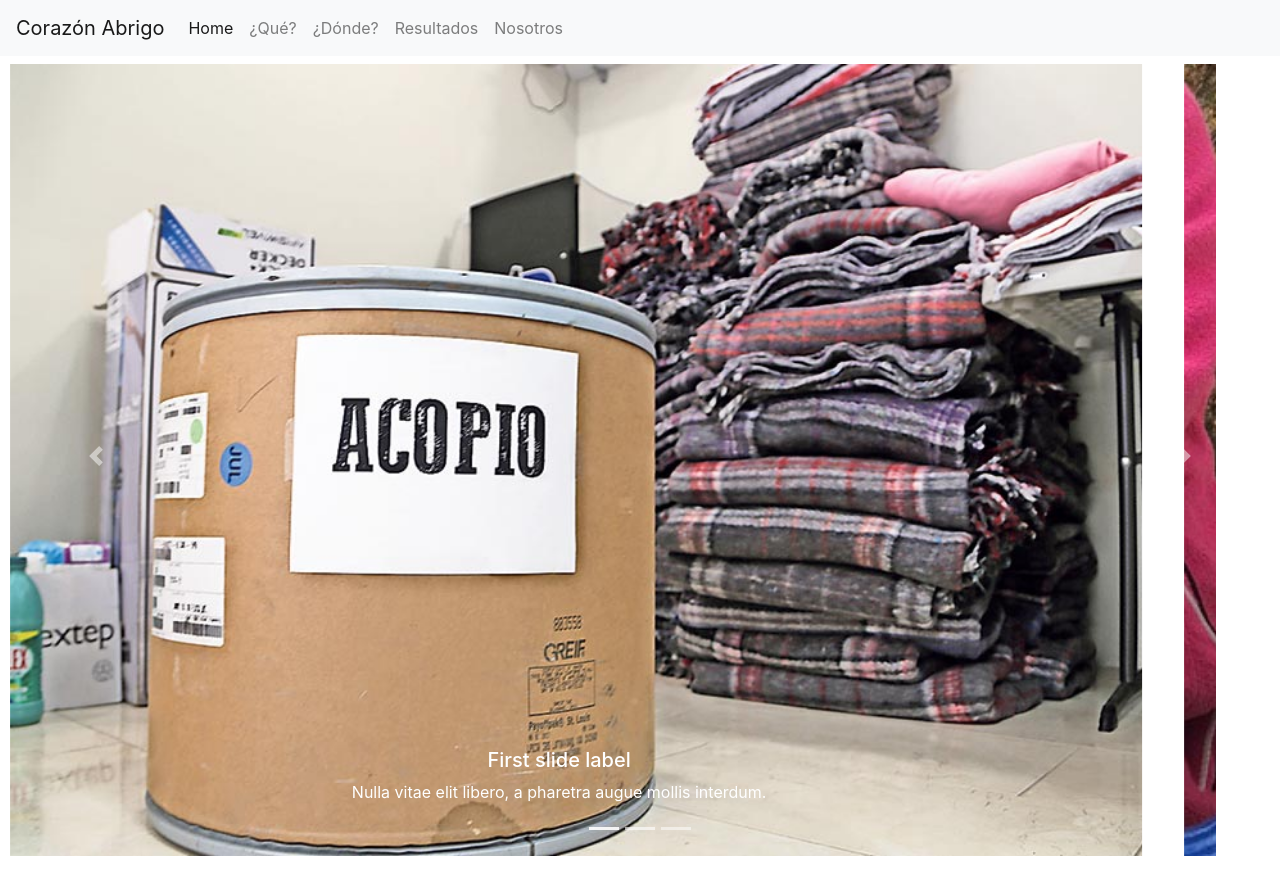
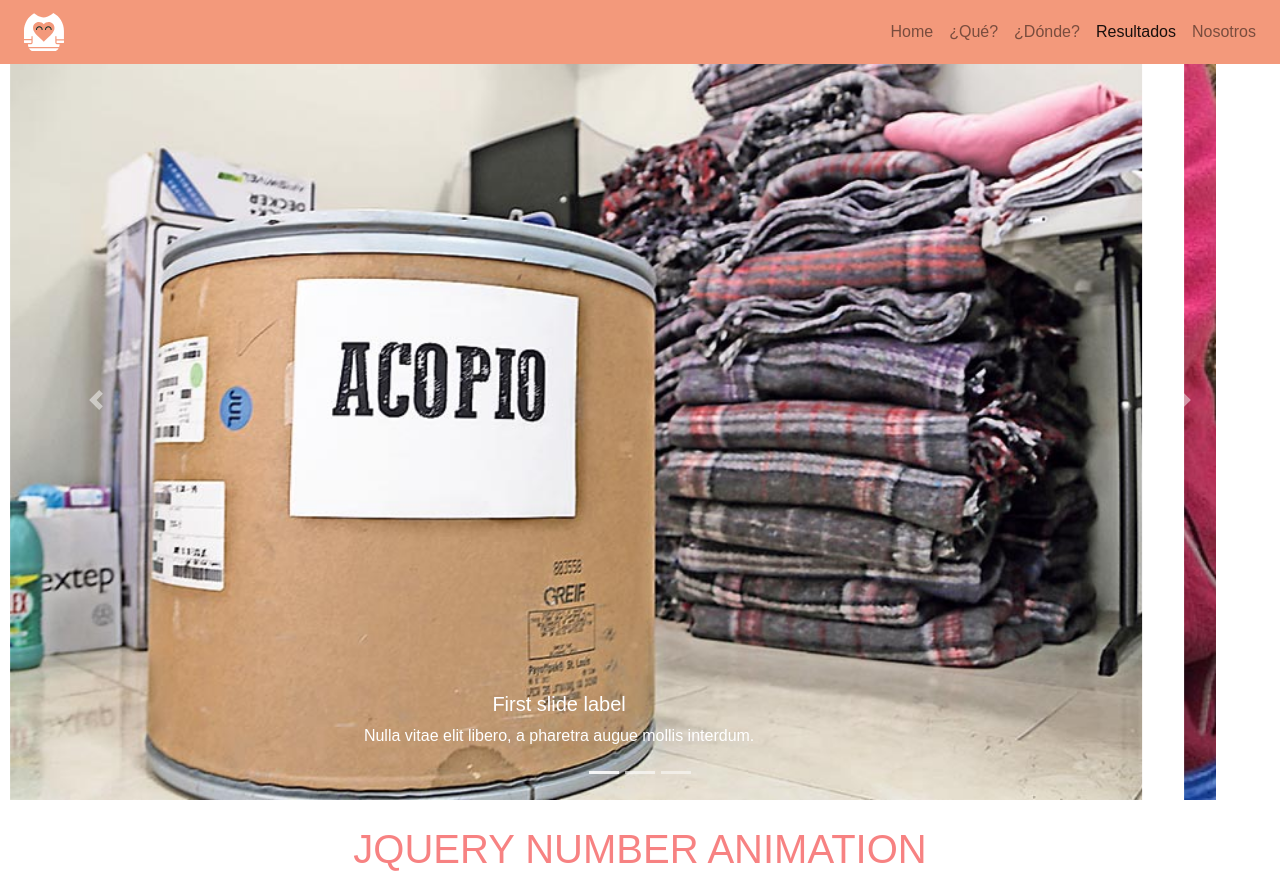
Before and after one commit to Jesvadtz/corazonAbrigo, a plain HTML site: page pages/resultados.html in a window 1280 px wide. Shown: the top 876 px of the page. Drawn offline with nearby package versions, Linux system fonts and the light colour scheme.

Commit message:
Se integra sección Resultados

```diff
--- a/resultados.html
+++ b/pages/resultados.html
@@ -9,35 +9,36 @@
   <!-- Bootstrap CSS -->
   <link rel="stylesheet" href="https://stackpath.bootstrapcdn.com/bootstrap/4.4.1/css/bootstrap.min.css"
     integrity="sha384-Vkoo8x4CGsO3+Hhxv8T/Q5PaXtkKtu6ug5TOeNV6gBiFeWPGFN9MuhOf23Q9Ifjh" crossorigin="anonymous">
-  <link rel="stylesheet" href="./resultados.css">
+  <link rel="stylesheet" href="../css/resultados.css">
+  <link rel="stylesheet" href="../css/home.css">
   <title>Corazón Abrigo</title>
 
 </head>
 
 <body>
   <header>
-    <nav class="navbar navbar-expand-lg navbar-light bg-light">
-      <a class="navbar-brand" href="#">Corazón Abrigo</a>
+    <nav class="navbar navbar-expand-lg navbar-light fixed-top navbarCustom">
+      <a class="navbar-brand" href="#"><img class="navCustomLogo ml-2" src="../img/imagotipo-CA.svg" alt=""></a>
       <button class="navbar-toggler" type="button" data-toggle="collapse" data-target="#navbarNav"
         aria-controls="navbarNav" aria-expanded="false" aria-label="Toggle navigation">
         <span class="navbar-toggler-icon"></span>
       </button>
-      <div class="collapse navbar-collapse" id="navbarNav">
-        <ul class="navbar-nav">
-          <li class="nav-item active">
-            <a class="nav-link" href="#">Home<span class="sr-only">(current)</span></a>
+      <div class="collapse navbar-collapse justify-content-end" id="navbarNav">
+        <ul class="navbar-nav" src="."">
+              <li class=" nav-item">
+          <a class="nav-link " href="../index.html">Home</a>
           </li>
           <li class="nav-item">
-            <a class="nav-link" href="#">¿Qué?</a>
+            <a class="nav-link" href="../pages/que.html">¿Qué?</a>
           </li>
           <li class="nav-item">
-            <a class="nav-link" href="#">¿Dónde?</a>
+            <a class="nav-link" href="../pages/donde.html">¿Dónde?</a>
+          </li>
+          <li class="nav-item active">
+            <a class="nav-link" href="#">Resultados<span class="sr-only">(current)</span></a>
           </li>
           <li class="nav-item">
-            <a class="nav-link" href="#">Resultados</a>
-          </li>
-          <li class="nav-item">
-            <a class="nav-link" href="#">Nosotros</a>
+            <a class="nav-link" href="../pages/nosotros.html">Nosotros</a>
           </li>
         </ul>
       </div>
@@ -50,28 +51,31 @@
       </ol>
       <div class="carousel-inner customCarousel">
         <div class="carousel-item active">
-          <img src="Assets/img/resultados/acopio_cobijas.jpg" class="d-block w-100 customCarousel" alt="CentrodeAcopio_ropa">
+          <img src="../img/resultados/acopio_cobijas.jpg" class="d-block w-100 customCarousel"
+            alt="CentrodeAcopio_ropa">
           <div class="carousel-caption d-none d-md-block">
             <h5>First slide label</h5>
             <p>Nulla vitae elit libero, a pharetra augue mollis interdum.</p>
           </div>
         </div>
         <div class="carousel-item">
-          <img src="Assets/img/resultados/niño_cobija.jpeg" class="d-block w-100 customCarousel" alt="Niño_con_cobija_donada">
+          <img src="../img/resultados/nino_cobija.jpeg" class="d-block w-100 customCarousel"
+            alt="Niño_con_cobija_donada">
           <div class="carousel-caption d-none d-md-block">
             <h5>Second slide label</h5>
             <p>Lorem ipsum dolor sit amet, consectetur adipiscing elit.</p>
           </div>
         </div>
         <div class="carousel-item">
-          <img src="Assets/img/resultados/Señor_cobija.jpg" class="d-block w-100 customCarousel" alt="AdultoMayor_cobija_donada">
+          <img src="../img/resultados/senor_cobija.jpg" class="d-block w-100 customCarousel"
+            alt="AdultoMayor_cobija_donada">
           <div class="carousel-caption d-none d-md-block">
             <h5>Third slide label</h5>
             <p>Praesent commodo cursus magna, vel scelerisque nisl consectetur.</p>
           </div>
         </div>
         <div class="carousel-item">
-          <img src="Assets/img/resultados/Niños_dif.jpg" class="d-block w-100 customCarousel" alt="Niños_dif_ropa">
+          <img src="../img/resultados/ninos_dif.jpg" class="d-block w-100 customCarousel" alt="Niños_dif_ropa">
           <div class="carousel-caption d-none d-md-block">
             <h5>fourth slide label</h5>
             <p>Praesent commodo cursus magna, vel scelerisque nisl consectetur.</p>
@@ -135,7 +139,7 @@
   <script src="https://stackpath.bootstrapcdn.com/bootstrap/4.4.1/js/bootstrap.min.js"
     integrity="sha384-wfSDF2E50Y2D1uUdj0O3uMBJnjuUD4Ih7YwaYd1iqfktj0Uod8GCExl3Og8ifwB6" crossorigin="anonymous">
   </script>
-  <script src="./resultados.js"></script>
+  <script src="../js/resultados.js"></script>
 </body>
 
 </html>
```
Also changed, not shown: css/resultados.css (renamed from resultados.css), img/resultados/acopio_cobijas.jpg (renamed from Assets/img/resultados/acopio_cobijas.jpg), img/resultados/nino_cobija.jpeg (renamed from Assets/img/resultados/niño_cobija.jpeg), img/resultados/ninos_dif.jpg (renamed from Assets/img/resultados/Niños_dif.jpg), img/resultados/senor_cobija.jpg (renamed from Assets/img/resultados/Señor_cobija.jpg), js/resultados.js (renamed from resultados.js). Lines whose indentation alone changed are shown as unchanged.
